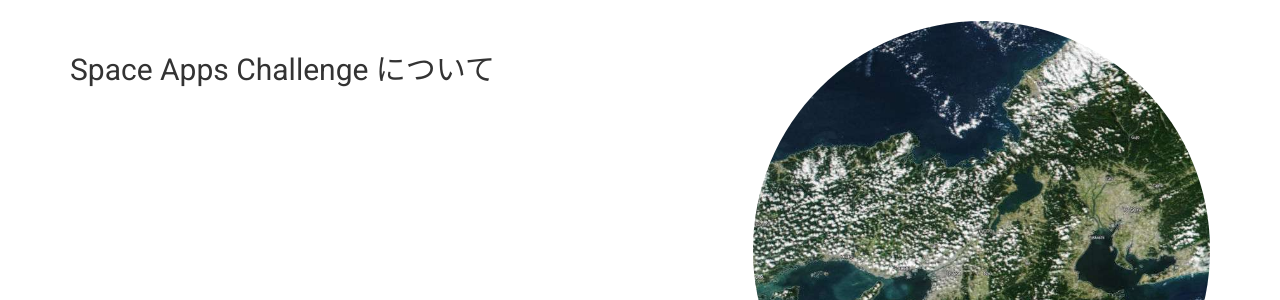
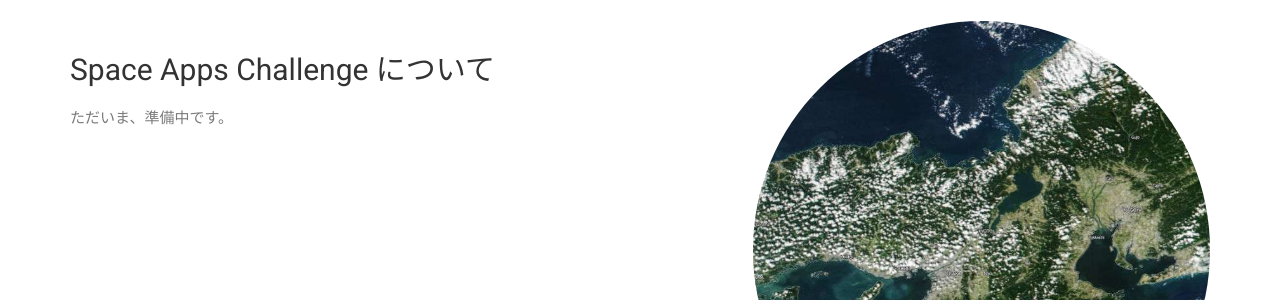
Before and after one commit to space-apps-kushimoto/space-apps-kushimoto.github.io, a Jekyll site: the page built from index.html, in a window 1280 px wide. Shown: the part 1277-1577 px from the top of the page. Built offline with Jekyll 4.4.1, drawn with Linux system fonts in a browser that asks for light colours; nearby versions of some CDN libraries; some web fonts are replaced; a script that is not in the unit is left out.

Commit message:
Update index.html

```diff
--- a/index.html
+++ b/index.html
@@ -25,6 +25,7 @@ permalink: /
       <div class="col-md-7 col-sm-12">
         <div class="block">
           <h2>Space Apps Challenge について</h2>
+          <p>ただいま、準備中です。</p>
           <!--
           <p>Space Apps Challenge とは、米国の NASA が毎年主催する世界同時ハッカソンで、NASAが公開しているオープンデータを使用したアプリケーションの開発を競い合います。</p>
           <p>2023年は世界中の152以上の国と地域から57,999人以上が参加し、日本では、串本、豊橋、深谷、丸森町、横浜、宇部の全国6会場で開催されました。</p>
```
